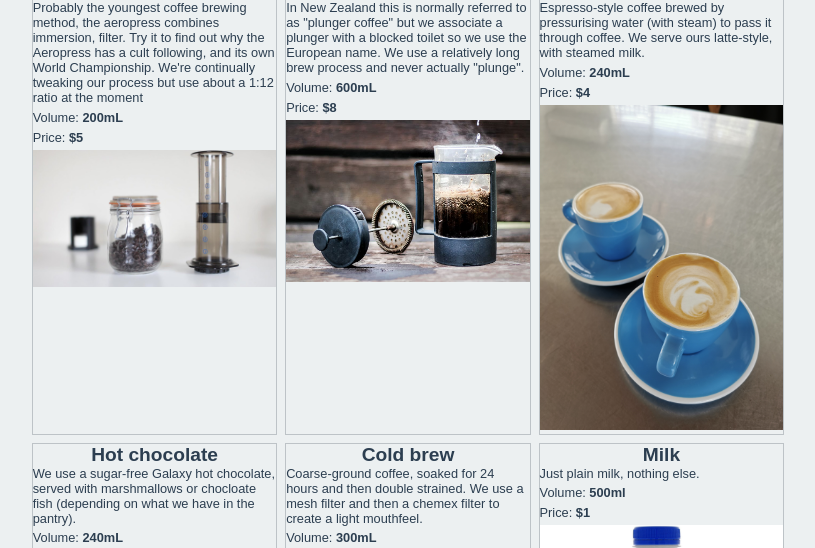
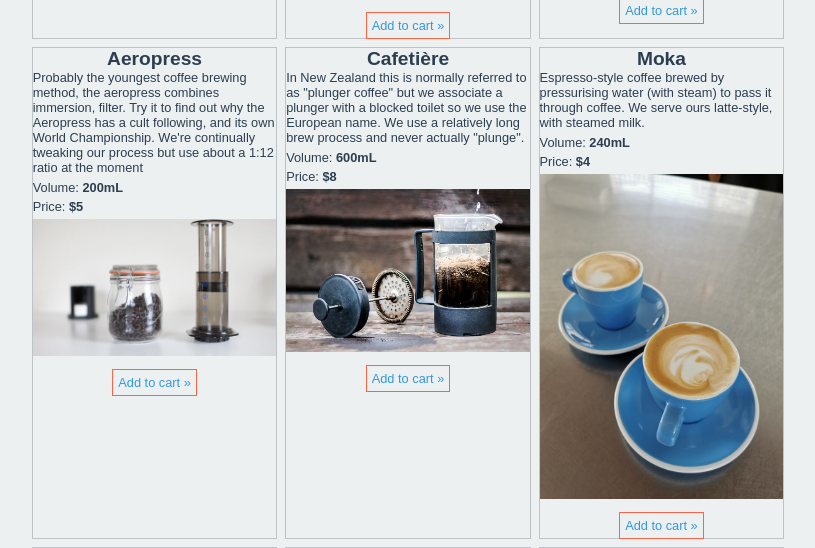
Before and after one commit to JoshuaNeylan/first_flask_project, a Flask app: page /menu in a window 1280 px wide. Shown: the part 860-1408 px from the top of the page, without its empty margins (232-1047 px from the left). Run offline with Flask 2, Linux system fonts and the light colour scheme; a user stored in the database is signed in; data comes from the database, SQL or seed files in the repository; both versions use the stored data as it was after the commit.

Commit message:
started working on database system and ordering for products

```diff
--- a/app.py
+++ b/app.py
@@ -4,7 +4,7 @@ from flask import Flask, render_template, request, redirect, session
 
 
 from flask_bcrypt import Bcrypt
-
+from datetime import datetime
 
 
 
@@ -40,7 +40,7 @@ def render_menu():
 
     con = create_connection(DB_NAME)
 
-    query = "SELECT name, description, volume, price, image, image_type FROM product"
+    query = "SELECT name, description, volume, price, image, image_type, id FROM product"
 
     cur = con.cursor()
     cur.execute(query)
@@ -200,6 +200,23 @@ def logout():
     return redirect("/?message=See+you+next+time!")
 
 
+@app.route("/addtocart/<product_id>")
+def render_add_to_cart(product_id):
+    print("Added product id {} to the cart".format(product_id))
+    customerid = session["user_id"]
+    timestamp = datetime.now()
+
+
+    query = "INSERT INTO cart (customerid, productid, timestamp) VALUES (?, ?, ?)"
+
+    con = create_connection(DB_NAME)
+    cur = con.cursor()
+    cur.execute(query, (customerid, product_id, timestamp))
+    con.commit()
+    con.close()
+    return redirect(request.referrer)
+
+
 app.run(host="0,0,0,0", debug="True")
 # to fix database issue open database right click on smile go into properties and change url from joshua to 18163
 # the opposite is done from home
--- a/static/main.css
+++ b/static/main.css
@@ -27,10 +27,12 @@ img {
 }
 
 h1 {
+
     text-align: center;
     font-weight: 200;
     font-size: 4rem;
     margin: 0;
+
 }
 
 h2 {
--- a/templates/Menu.html
+++ b/templates/Menu.html
@@ -16,6 +16,13 @@
                 <p>Price: <strong> ${{ product[3] }} </strong> </p>
                 <img src="static/images/{{ product[4] }}{{ product[5]}}">
 
+                {% if logged_in %}
+
+                    <p align="center"> <br> <a href="/addtocart/{{ product[6] }}">Add to cart &raquo;</a> </br> </p>
+
+                {% endif %}
+
+
             </div>
         {% endfor %}
     </div>
```
Also changed, not shown: smile.db.
